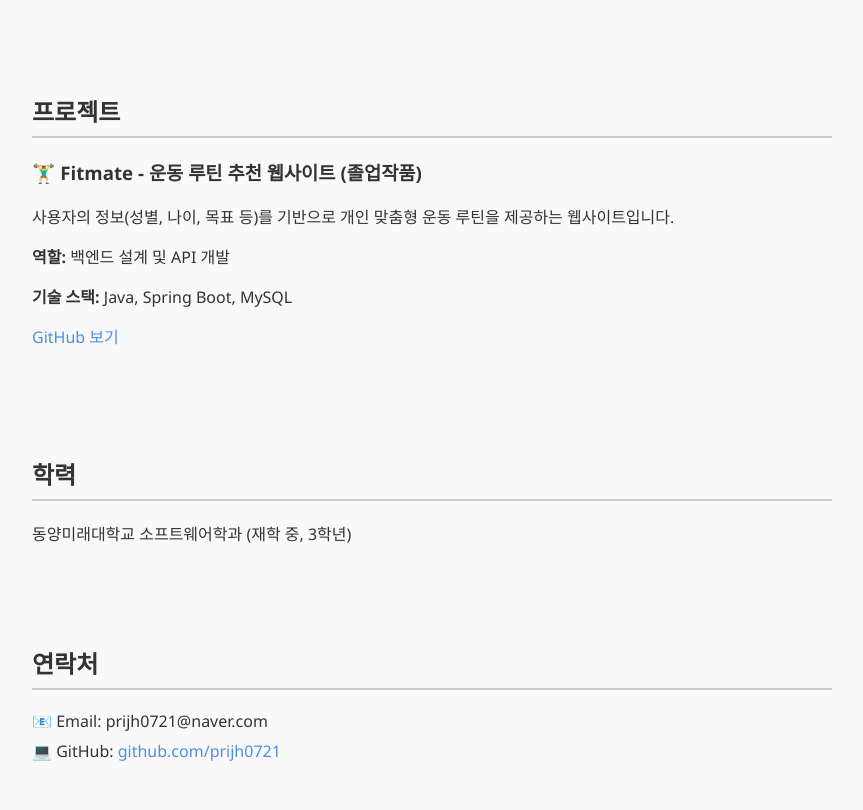
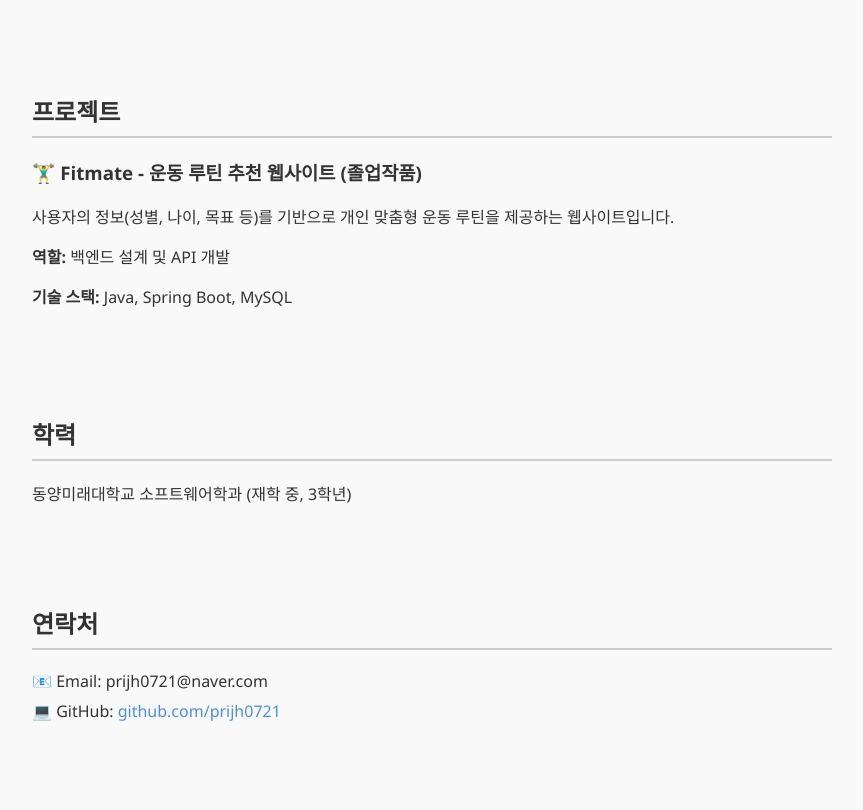
Before and after one commit to prijh0721/prijh0721.github.io, a plain HTML site: page index.html in a window 1280 px wide. Shown: the part 611-1421 px from the top of the page, without its empty margins (208-1071 px from the left). After the commit the page ends 1381 px from the top, so only its background shows below. Drawn offline with Linux system fonts and the light colour scheme.

Commit message:
Update index.html

```diff
--- a/index.html
+++ b/index.html
@@ -74,7 +74,6 @@
             <p>사용자의 정보(성별, 나이, 목표 등)를 기반으로 개인 맞춤형 운동 루틴을 제공하는 웹사이트입니다.</p>
             <p><strong>역할:</strong> 백엔드 설계 및 API 개발</p>
             <p><strong>기술 스택:</strong> Java, Spring Boot, MySQL</p>
-            <p><a href="https://github.com/prijh0721/fitmate" target="_blank">GitHub 보기</a></p>
         </div>
     </section>
 
```
